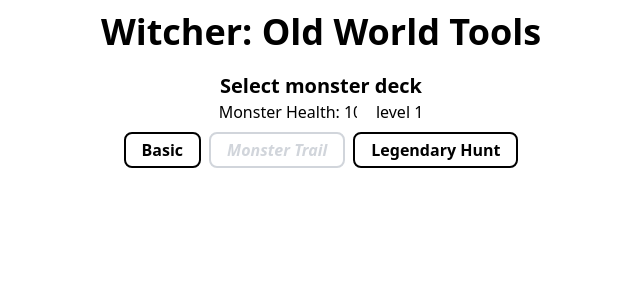
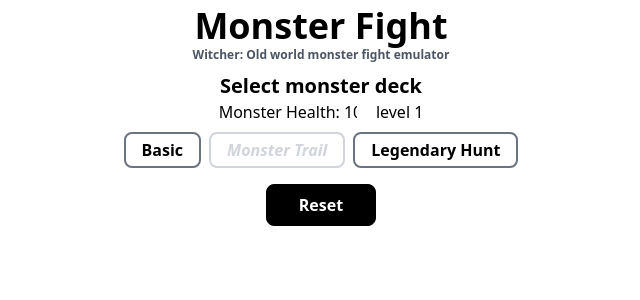
Before and after one commit to stacon/witcher-old-world-tools, a Vue app: page /tools/monster-fight in a window 1280 px wide. Shown: the top 300 px of the page, without its empty margins (319-959 px from the left). Built offline with nearby package versions, Linux system fonts and the light colour scheme.

Commit message:
Added focus state, simplified codebase

```diff
--- a/index.html
+++ b/index.html
@@ -4,7 +4,7 @@
     <meta charset="UTF-8" />
     <link rel="icon" href="/favicon.ico" />
     <meta name="viewport" content="width=device-width, initial-scale=1.0" />
-    <title>Witcher: Old World tools</title>
+    <title>Monster Fight emulator for Witcher: Old World</title>
   </head>
   <body>
     <div id="app"></div>
--- a/src/components/TheHeader.vue
+++ b/src/components/TheHeader.vue
@@ -5,10 +5,13 @@
 <template>
   <header>
     <header>
-      <div class="flex w-full flex-col h-12 md:h-16 justify-center">
-        <div class="transition-all text-2xl md:text-4xl font-bold text-center">
-          Witcher: Old World Tools
-        </div>
+      <div class="flex flex-col w-full h-12 md:h-16 justify-center text-center">
+        <h1 class="flex flex-col transition-all text-2xl md:text-4xl font-bold text-center">
+          Monster Fight
+        </h1>
+        <sub class="leading-3 font-semibold text-gray-600"
+          >Witcher: Old world monster fight emulator</sub
+        >
         <!-- <nav class="flex w-full justify-center">
           <RouterLink class="inline-block px-4 border-l first:border-0 " :to="ROUTES.HOME">
             Home
--- a/src/components/button/Button.vue
+++ b/src/components/button/Button.vue
@@ -10,8 +10,9 @@
 <template>
   <button
     :[disabled]="disabled"
-    class="px-4 py-1 font-bold border-2 rounded-lg text-black border-black hover:bg-gray-100 active:scale-95 transition-transform"
+    class="px-4 py-1 font-bold border-2 rounded-lg text-black hover:bg-gray-100 active:scale-95 transition-transform focus:border-red-800 focus:outline-none"
     :class="{
+      'border-gray-500': !disabled,
       'border-gray-300 text-gray-300 italic hover:bg-transparent cursor-default': disabled,
     }"
     @click="!disabled && emit('click')"
--- a/src/router/index.js
+++ b/src/router/index.js
@@ -1,5 +1,5 @@
 import { createRouter, createWebHistory } from 'vue-router';
-import ToolsView from '../views/ToolsView.vue';
+// import ToolsView from '../views/ToolsView.vue';
 import ROUTES from './routes.enum';
 
 const router = createRouter({
@@ -8,12 +8,13 @@
     {
       path: ROUTES.HOME,
       name: 'home',
-      component: ToolsView,
+      redirect: ROUTES.MONSTER_FIGHT,
     },
     {
       path: ROUTES.TOOLS,
       name: 'tools',
-      component: ToolsView,
+      // component: ToolsView,
+      redirect: ROUTES.MONSTER_FIGHT,
     },
     {
       path: ROUTES.MONSTER_FIGHT,
--- a/src/stores/monster-fight/monster-fight.js
+++ b/src/stores/monster-fight/monster-fight.js
@@ -7,7 +7,7 @@
 import { useUIAppStore } from '@/stores/ui/app/app';
 import { monsterLevelByMonsterHealth, getMonsterActionsDeck } from '@/utils';
 
-import PHASES from './constants/phases';
+import PHASES from '@/constants/monsterFightPhases';
 import MONSTER_ACTION from './constants/monster-actions';
 
 const INITIAL_STATE = {
--- a/src/views/MonsterFightView.vue
+++ b/src/views/MonsterFightView.vue
@@ -1,17 +1,17 @@
 <script setup>
 import { computed } from 'vue';
+import { storeToRefs } from 'pinia';
 import { useMonsterFightStore } from '@/stores/monster-fight/monster-fight';
-import PHASES from '@/stores/monster-fight/constants/phases';
+import PHASES from '@/constants/monsterFightPhases';
 import PhaseNotStarted from './components/phase-not-started/PhaseNotStarted.vue';
 import PhaseOngoing from './components/phase-ongoing/PhaseOngoing.vue';
-import PhaseWon from './components/phase-won/PhaseWon.vue';
-import PhaseDrivenAway from './components/phase-driven-away/PhaseDrivenAway.vue';
-import PhaseKnockedOut from './components/phase-knocked-out/PhaseKnockedOut.vue';
+import PhaseEnd from './components/phase-end/PhaseEnd.vue';
 
-const monsterFightState = useMonsterFightStore();
-const phase = computed(() => monsterFightState.phase);
-const showResetButton = computed(() => phase.value !== PHASES.NOT_STARTED);
-const onResetClick = monsterFightState.resetMonsterFight;
+const { phase } = storeToRefs(useMonsterFightStore());
+const { resetMonsterFight } = useMonsterFightStore();
+
+const showResetButton = computed(() => phase !== PHASES.NOT_STARTED);
+const onResetClick = resetMonsterFight;
 
 const activeComponent = computed(() => {
   switch (phase.value) {
@@ -19,21 +19,15 @@
       return PhaseNotStarted;
     case PHASES.ONGOING:
       return PhaseOngoing;
-    case PHASES.WON:
-      return PhaseWon;
-    case PHASES.DRIVEN_AWAY:
-      return PhaseDrivenAway;
-    case PHASES.KNOCKED_OUT:
-      return PhaseKnockedOut;
     default:
-      return null;
+      return PhaseEnd;
   }
 });
 </script>
 
 <template>
   <div class="flex flex-col items-center">
-    <component :is="activeComponent" />
+    <component :is="activeComponent" :phase="phase" />
     <button
       class="px-8 py-2 border border-black bg-black text-white font-semibold rounded-lg mt-4"
       v-if="showResetButton"
--- a/src/views/components/phase-driven-away/PhaseDrivenAway.vue
+++ /dev/null
@@ -1,14 +0,0 @@
-<script setup>
-import PhaseTitle from '../phase-title/PhaseTitle.vue';
-</script>
-<template>
-  <div class="text-center">
-    <PhaseTitle>Good Job! Monster Driven Away</PhaseTitle>
-    <div>
-      <ol>
-        <li>Gain 2 Gold! Place the Gold on your Player Board.</li>
-        <li>Add 0-cost Action card into your hand</li>
-      </ol>
-    </div>
-  </div>
-</template>
--- /dev/null
+++ b/src/views/components/phase-end/PhaseEnd.vue
@@ -0,0 +1,53 @@
+<script setup>
+import { computed } from 'vue';
+import PhaseTitle from '../phase-title/PhaseTitle.vue';
+import PHASES from '@/constants/monsterFightPhases';
+
+const props = defineProps({
+  phase: {
+    type: String,
+    required: true,
+  },
+});
+
+const phase = props.phase;
+
+const POST_END_INFO = {
+  [PHASES.KNOCKED_OUT]: {
+    title: 'Player Knocked Out',
+    info: [
+      "Take 1 Trail Token matching monsters Terrain (if you already haven't one).",
+      'Add 0-cost Action card into your hand.',
+      'In phase III draw up to 2 cards.',
+    ],
+  },
+  [PHASES.WON]: {
+    title: 'Monster Defeated!',
+    info: [
+      'When you defeat a Monster, take the Monster Card and gain 2 Gold.',
+      'Place the Gold on your Player Board.',
+      'Turn the Card over and read the fight description. You may read it out loud.',
+      'Move up by 1 on the Trophy Track and suffer the Fatigue.',
+      'Slide the Monster Card under your Player Board, so the Trophy ability is visible',
+    ],
+  },
+  [PHASES.DRIVEN_AWAY]: {
+    title: 'Monster Driven Away!',
+    info: [
+      'Gain 2 Gold! Place the Gold on your Player Board.',
+      'Add 0-cost Action card into your hand',
+    ],
+  },
+};
+
+const title = computed(() => POST_END_INFO[phase].title);
+const infoList = computed(() => POST_END_INFO[phase].info);
+</script>
+<template>
+  <div class="text-center">
+    <PhaseTitle>{{ title }}</PhaseTitle>
+    <ol>
+      <li v-for="info in infoList" :key="info">{{ info }}</li>
+    </ol>
+  </div>
+</template>
--- a/src/views/components/phase-knocked-out/PhaseKnockedOut.vue
+++ /dev/null
@@ -1,15 +0,0 @@
-<script setup>
-import PhaseTitle from '../phase-title/PhaseTitle.vue';
-</script>
-<template>
-  <div class="text-center">
-    <PhaseTitle>Player Defeated</PhaseTitle>
-    <div>
-      <ol>
-        <li>Take 1 Trail Token matching monsters Terrain (if you already haven't one).</li>
-        <li>Add 0-cost Action card into your hand.</li>
-        <li>In phase III draw up to 2 cards.</li>
-      </ol>
-    </div>
-  </div>
-</template>
--- a/src/views/components/phase-won/PhaseWon.vue
+++ /dev/null
@@ -1,17 +0,0 @@
-<script setup>
-import PhaseTitle from '../phase-title/PhaseTitle.vue';
-</script>
-<template>
-  <div class="text-center">
-    <PhaseTitle>Monster slain!</PhaseTitle>
-    <div>
-      <ol class="text-center">
-        <li>When you defeat a Monster, take the Monster Card and gain 2 Gold.</li>
-        <li>Place the Gold on your Player Board.</li>
-        <li>Turn the Card over and read the fight description. You may read it out loud.</li>
-        <li>Move up by 1 on the Trophy Track and suffer the Fatigue.</li>
-        <li>Slide the Monster Card under your Player Board, so the Trophy ability is visible</li>
-      </ol>
-    </div>
-  </div>
-</template>
```
Also changed, not shown: src/constants/monsterFightPhases.js (renamed from src/stores/monster-fight/constants/phases.js).
